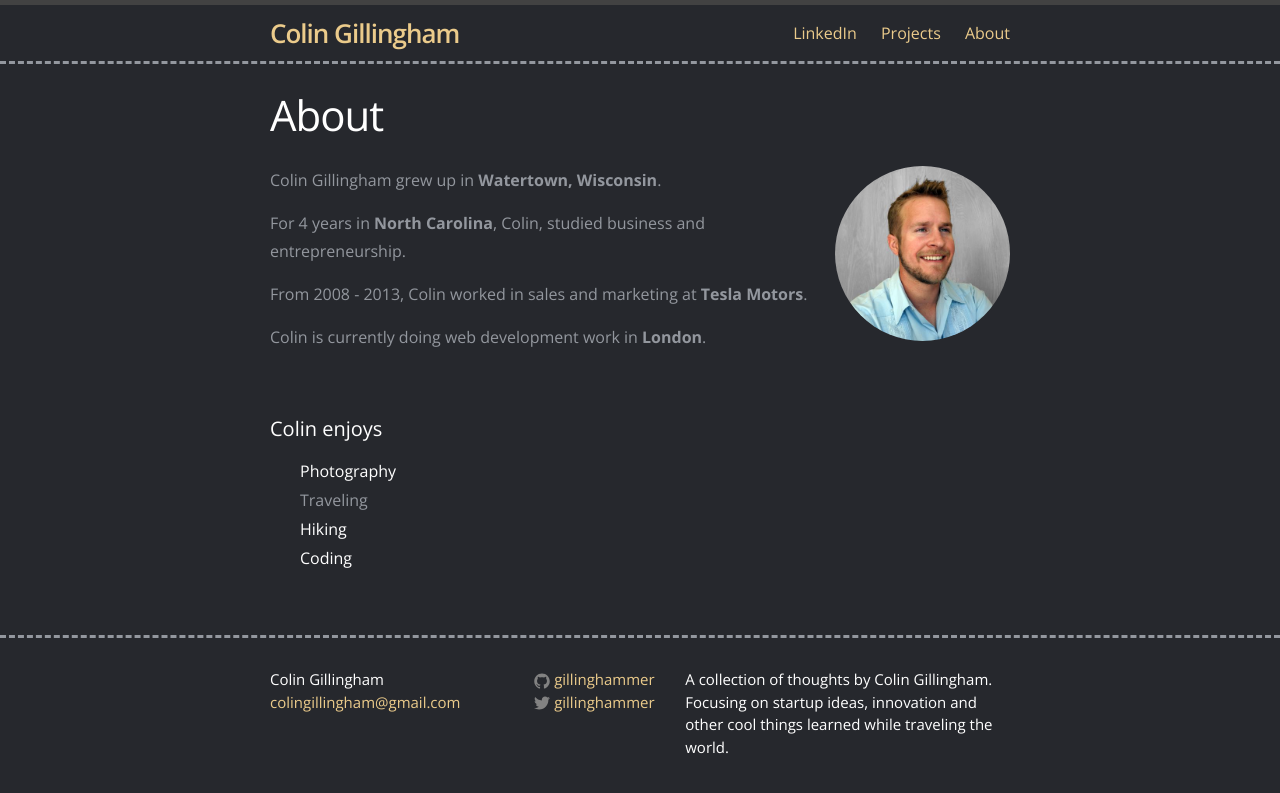
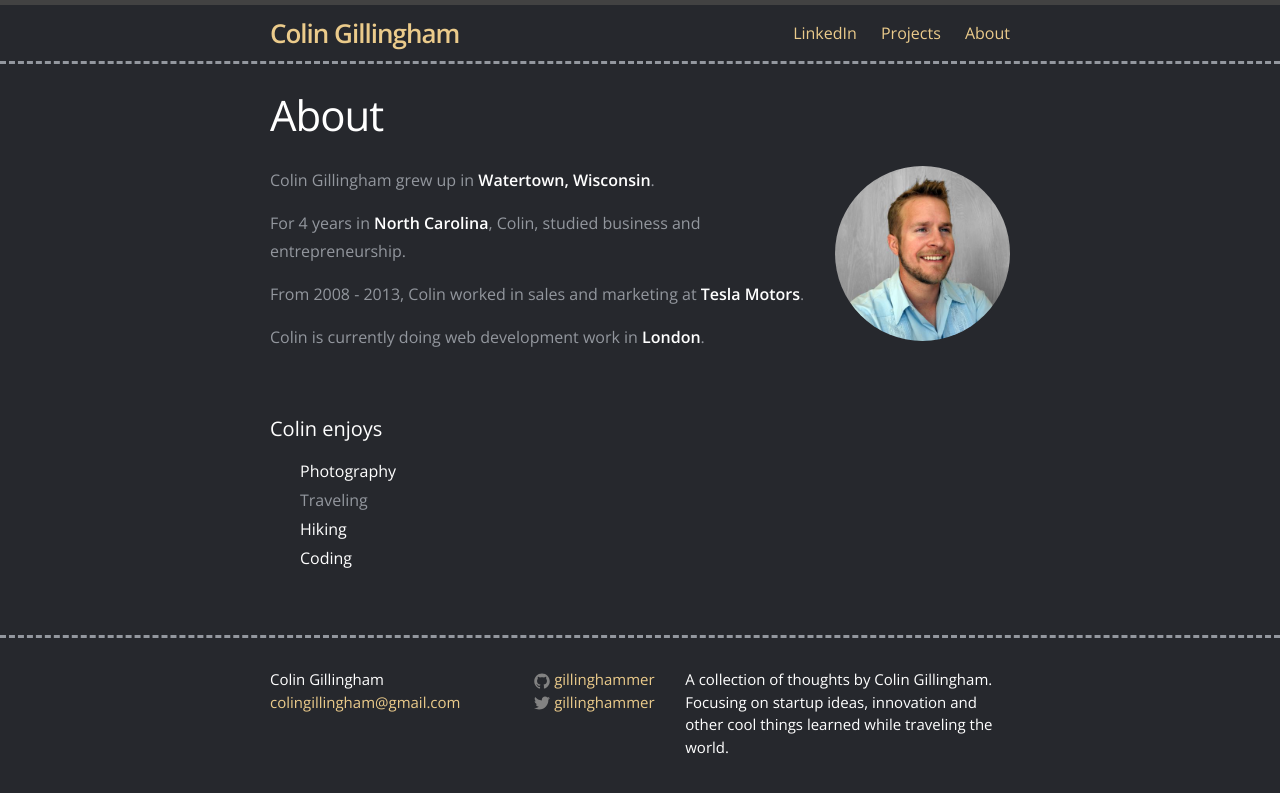
Before and after one commit to Gillinghammer/gillinghammer.github.io, a Jekyll site: the page built from about.html, in a window 1280 px wide. Shown: the top 793 px of the page. Built offline with Jekyll 4.4.1, drawn with Linux system fonts in a browser that asks for light colours.

Commit message:
updated styling

```diff
--- a/css/style.scss
+++ b/css/style.scss
@@ -53,7 +53,11 @@
             color: $secondary-color;
             line-height: 1.75em;
             a {
+              color: $special-color;
+            }
+            strong {
               color: $primary-color;
+              font-weight: 600;
             }
           }
           h4 {
```
